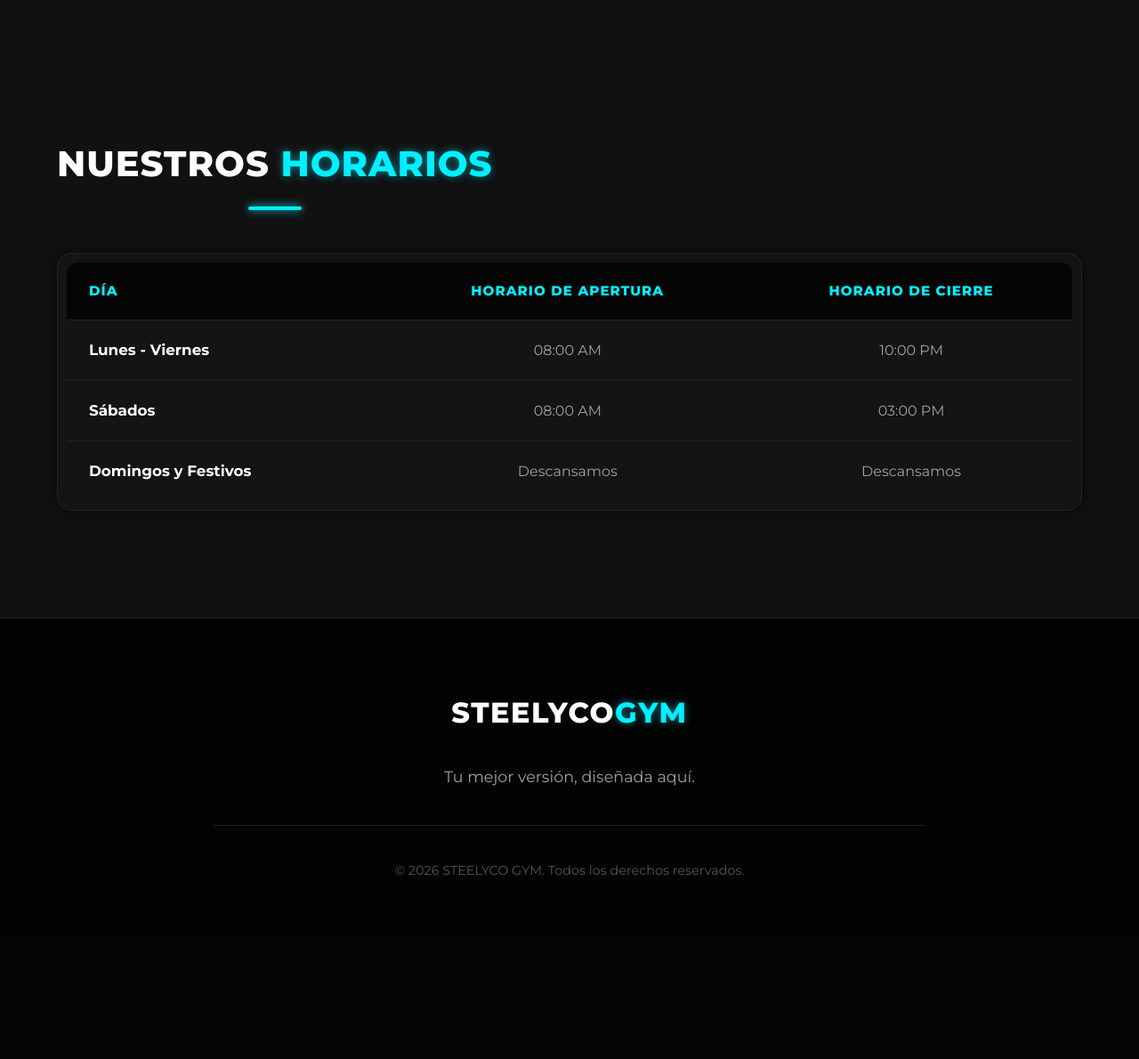
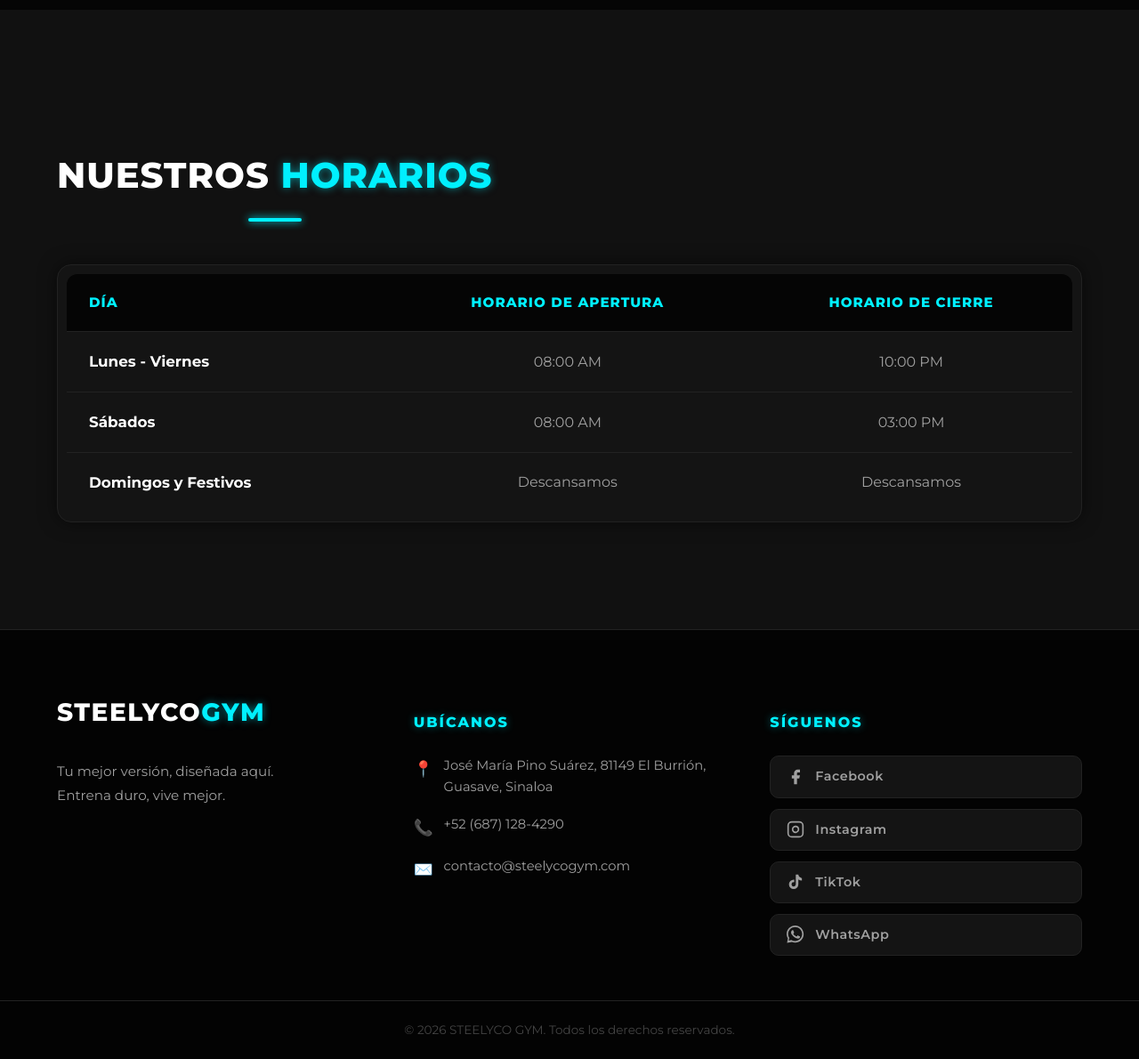
Before and after one commit to Jando08/Proyecto_Gimnasio, a PHP site: page /html/index.html in a window 1280 px wide. Shown: the part 4973-6163 px from the top of the page at 89% size. Before the commit the page ends 5956 px from the top, so only its background shows below. Run offline with PHP 8.4, Linux system fonts and the light colour scheme.

Commit message:
Se agrego el footer y se cambio el disenio de las areas dentro del gimnasio

```diff
--- a/css/styles.css
+++ b/css/styles.css
@@ -241,11 +241,20 @@ span {
 }
 
 /* Grillas eficientes */
-.about-grid, .areas-grid, .trainers-grid, .membresias-grid {
+.about-grid, .trainers-grid, .membresias-grid {
     display: flex;
     flex-wrap: wrap;
     gap: 40px;
     justify-content: center;
+}
+
+/* Grid 2x2 para las áreas */
+.areas-grid {
+    display: grid;
+    grid-template-columns: repeat(2, 1fr);
+    gap: 30px;
+    max-width: 900px;
+    margin: 0 auto;
 }
 
 .about-text {
@@ -299,12 +308,15 @@ span {
 .area-card, .trainer-card {
     border: 1px solid var(--border-color);
     border-radius: 16px;
-    width: 280px;
     background-color: var(--card-bg);
-    flex: 1 1 280px;
     transition: var(--transition);
     overflow: hidden;
     position: relative;
+}
+
+.trainer-card {
+    width: 280px;
+    flex: 1 1 280px;
 }
 
 .area-card::after, .trainer-card::after {
@@ -717,42 +729,136 @@ ul.membresia-features li::before {
     background-color: #1A1A1A; /* Gris oscurito pero que se note el hover */
 }
 
-/* Footer Limpio y Oscuro */
+/* Footer Expandido */
 .footer {
-    background-color: #030303; /* Aún más negro que el --bg-main */
+    background-color: #030303;
     color: var(--text-main);
-    text-align: center;
-    padding: 80px 20px 40px;
-    margin-top: 0;
     border-top: 1px solid var(--border-color);
+    padding: 0;
 }
 
-.footer-content {
-    padding: 0;
-    max-width: 800px;
+.footer-main {
+    display: grid;
+    grid-template-columns: repeat(3, 1fr);
+    gap: 50px;
+    max-width: 1200px;
+    margin: 0 auto;
+    padding: 70px 5% 50px;
 }
 
-.footer .logo {
+.footer-col h4 {
+    font-size: 1rem;
+    font-weight: 800;
+    text-transform: uppercase;
+    letter-spacing: 2px;
+    color: var(--primary-color);
+    text-shadow: 0 0 10px rgba(0, 240, 255, 0.4);
+    margin-bottom: 25px;
+    text-align: left;
+}
+
+/* Columna 1 - Marca */
+.footer-brand .logo {
     color: var(--text-main);
     display: inline-block;
     margin-bottom: 15px;
-    font-size: 32px;
+    font-size: 28px;
 }
 
-.footer p {
+.footer-brand p {
     color: var(--text-muted);
-    font-size: 1.1rem;
+    font-size: 0.95rem;
+    line-height: 1.8;
+    text-align: left;
 }
 
-.footer-links {
-    margin-top: 40px;
-    padding-top: 25px;
-    border-top: 1px solid var(--border-color);
+/* Columna 2 - Contacto */
+.footer-contact ul {
+    list-style: none;
+    padding: 0;
+    margin: 0;
+    display: flex;
+    flex-direction: column;
+    gap: 18px;
 }
 
-.footer-links p {
+.footer-contact ul li {
+    display: flex;
+    align-items: flex-start;
+    gap: 12px;
+    color: var(--text-muted);
+    font-size: 0.92rem;
+    line-height: 1.6;
+}
+
+.footer-icon {
+    font-size: 1.1rem;
+    flex-shrink: 0;
+    margin-top: 1px;
+    color: var(--text-main);
+    text-shadow: none;
+}
+
+/* Columna 3 - Redes Sociales */
+.social-links {
+    display: flex;
+    flex-direction: column;
+    gap: 12px;
+}
+
+.social-btn {
+    display: flex;
+    align-items: center;
+    gap: 12px;
+    padding: 11px 18px;
+    border: 1px solid var(--border-color);
+    border-radius: 10px;
+    color: var(--text-muted);
     font-size: 0.9rem;
-    color: #555555;
+    font-weight: 600;
+    transition: var(--transition);
+    background-color: var(--card-bg);
+    letter-spacing: 0.5px;
+}
+
+.social-btn:hover {
+    border-color: var(--primary-color);
+    color: var(--primary-color);
+    background-color: rgba(0, 240, 255, 0.05);
+    box-shadow: 0 0 15px rgba(0, 240, 255, 0.15);
+    transform: translateX(4px);
+    text-shadow: none;
+}
+
+/* Barra inferior del footer */
+.footer-bottom {
+    border-top: 1px solid var(--border-color);
+    text-align: center;
+    padding: 22px 5%;
+}
+
+.footer-bottom p {
+    color: #444;
+    font-size: 0.85rem;
+    margin: 0;
+}
+
+/* Responsive footer */
+@media (max-width: 900px) {
+    .footer-main {
+        grid-template-columns: 1fr 1fr;
+        gap: 40px;
+    }
+    .footer-brand {
+        grid-column: 1 / -1;
+    }
+}
+
+@media (max-width: 600px) {
+    .footer-main {
+        grid-template-columns: 1fr;
+        padding: 50px 5% 30px;
+    }
 }
 
 /* Elementos móviles nativos */
@@ -792,6 +898,9 @@ ul.membresia-features li::before {
         flex-direction: column;
         gap: 0;
     }
+    .areas-grid {
+        grid-template-columns: 1fr;
+    }
 }
 
 .fade-up {
--- a/html/index.html
+++ b/html/index.html
@@ -185,7 +185,7 @@
                 <!-- 2.- Zona de Mancuernas -->
                 <div class="area-card fade-up fade-up-delay-2">
                     <div class="area-img-wrapper">
-                        <img src="https://images.unsplash.com/photo-1579446869480-1a7f0535e5d3?auto=format&fit=crop&q=80&w=1500" alt="Zona de Mancuernas">
+                        <img src="https://images.unsplash.com/photo-1534438327276-14e5300c3a48?auto=format&fit=crop&q=80&w=1500" alt="Zona de Mancuernas">
                     </div>
                     <div class="area-info">
                         <h3>Zona de Mancuernas</h3>
@@ -196,7 +196,7 @@
                 <!-- 3.- Planta Baja -->
                 <div class="area-card fade-up fade-up-delay-3">
                     <div class="area-img-wrapper">
-                        <img src="https://images.unsplash.com/photo-1534438327276-14e5300c3a48?auto=format&fit=crop&q=80&w=1500" alt="Planta Baja">
+                        <img src="" alt="Planta Baja">
                     </div>
                     <div class="area-info">
                         <h3>Planta Baja</h3>
@@ -349,14 +349,60 @@
 
     <!-- Footer -->
     <footer class="footer">
-        <div class="section-container footer-content">
-            <div class="footer-brand">
+        <div class="footer-main">
+
+            <!-- Columna 1: Marca -->
+            <div class="footer-col footer-brand">
                 <a href="#" class="logo">STEELYCO<span>GYM</span></a>
-                <p>Tu mejor versión, diseñada aquí.</p>
+                <p>Tu mejor versión, diseñada aquí.<br>Entrena duro, vive mejor.</p>
             </div>
-            <div class="footer-links">
-                <p>&copy; 2026 STEELYCO GYM. Todos los derechos reservados.</p>
+
+            <!-- Columna 2: Dirección y Contacto -->
+            <div class="footer-col footer-contact">
+                <h4>Ubícanos</h4>
+                <ul>
+                    <li>
+                        <span class="footer-icon">📍</span>
+                        José María Pino Suárez, 81149 El Burrión, Guasave, Sinaloa <br>
+                    </li>
+                    <li>
+                        <span class="footer-icon">📞</span>
+                        +52 (687) 128-4290
+                    </li>
+                    <li>
+                        <span class="footer-icon">✉️</span>
+                        contacto@steelycogym.com
+                    </li>
+                </ul>
             </div>
+
+            <!-- Columna 3: Redes Sociales -->
+            <div class="footer-col footer-social">
+                <h4>Síguenos</h4>
+                <div class="social-links">
+                    <a href="#" class="social-btn" id="footerFacebook" aria-label="Facebook">
+                        <svg xmlns="http://www.w3.org/2000/svg" width="20" height="20" viewBox="0 0 24 24" fill="currentColor"><path d="M18 2h-3a5 5 0 0 0-5 5v3H7v4h3v8h4v-8h3l1-4h-4V7a1 1 0 0 1 1-1h3z"/></svg>
+                        Facebook
+                    </a>
+                    <a href="https://www.instagram.com/gym.steelco?utm_source=ig_web_button_share_sheet&igsh=ZDNlZDc0MzIxNw==" class="social-btn" id="footerInstagram" aria-label="Instagram">
+                        <svg xmlns="http://www.w3.org/2000/svg" width="20" height="20" viewBox="0 0 24 24" fill="none" stroke="currentColor" stroke-width="2"><rect x="2" y="2" width="20" height="20" rx="5" ry="5"/><path d="M16 11.37A4 4 0 1 1 12.63 8 4 4 0 0 1 16 11.37z"/><line x1="17.5" y1="6.5" x2="17.51" y2="6.5"/></svg>
+                        Instagram
+                    </a>
+                    <a href="#" class="social-btn" id="footerTiktok" aria-label="TikTok">
+                        <svg xmlns="http://www.w3.org/2000/svg" width="20" height="20" viewBox="0 0 24 24" fill="currentColor"><path d="M19.59 6.69a4.83 4.83 0 0 1-3.77-4.25V2h-3.45v13.67a2.89 2.89 0 0 1-2.88 2.5 2.89 2.89 0 0 1-2.89-2.89 2.89 2.89 0 0 1 2.89-2.89c.28 0 .54.04.79.1V9.01a6.33 6.33 0 0 0-.79-.05 6.34 6.34 0 0 0-6.34 6.34 6.34 6.34 0 0 0 6.34 6.34 6.34 6.34 0 0 0 6.33-6.34V8.69a8.18 8.18 0 0 0 4.78 1.52V6.76a4.84 4.84 0 0 1-1.01-.07z"/></svg>
+                        TikTok
+                    </a>
+                    <a href="#" class="social-btn" id="footerWhatsapp" aria-label="WhatsApp">
+                        <svg xmlns="http://www.w3.org/2000/svg" width="20" height="20" viewBox="0 0 24 24" fill="currentColor"><path d="M17.472 14.382c-.297-.149-1.758-.867-2.03-.967-.273-.099-.471-.148-.67.15-.197.297-.767.966-.94 1.164-.173.199-.347.223-.644.075-.297-.15-1.255-.463-2.39-1.475-.883-.788-1.48-1.761-1.653-2.059-.173-.297-.018-.458.13-.606.134-.133.298-.347.446-.52.149-.174.198-.298.298-.497.099-.198.05-.371-.025-.52-.075-.149-.669-1.612-.916-2.207-.242-.579-.487-.5-.669-.51-.173-.008-.371-.01-.57-.01-.198 0-.52.074-.792.372-.272.297-1.04 1.016-1.04 2.479 0 1.462 1.065 2.875 1.213 3.074.149.198 2.096 3.2 5.077 4.487.709.306 1.262.489 1.694.625.712.227 1.36.195 1.871.118.571-.085 1.758-.719 2.006-1.413.248-.694.248-1.289.173-1.413-.074-.124-.272-.198-.57-.347z"/><path d="M11.484 0C5.152 0 0 5.153 0 11.484c0 2.184.618 4.22 1.688 5.942L.586 23.414 7.2 22.342a11.457 11.457 0 0 0 4.284.828c6.332 0 11.484-5.152 11.484-11.484C22.968 5.153 17.816 0 11.484 0zm0 20.979a9.468 9.468 0 0 1-4.83-1.32l-.347-.206-3.592.941.958-3.501-.226-.359a9.454 9.454 0 0 1-1.449-5.05c0-5.228 4.253-9.482 9.486-9.482 5.233 0 9.486 4.254 9.486 9.482 0 5.229-4.253 9.495-9.486 9.495z"/></svg>
+                        WhatsApp
+                    </a>
+                </div>
+            </div>
+        </div>
+
+        <!-- Barra inferior -->
+        <div class="footer-bottom">
+            <p>&copy; 2026 STEELYCO GYM. Todos los derechos reservados.</p>
         </div>
     </footer>
 
```
